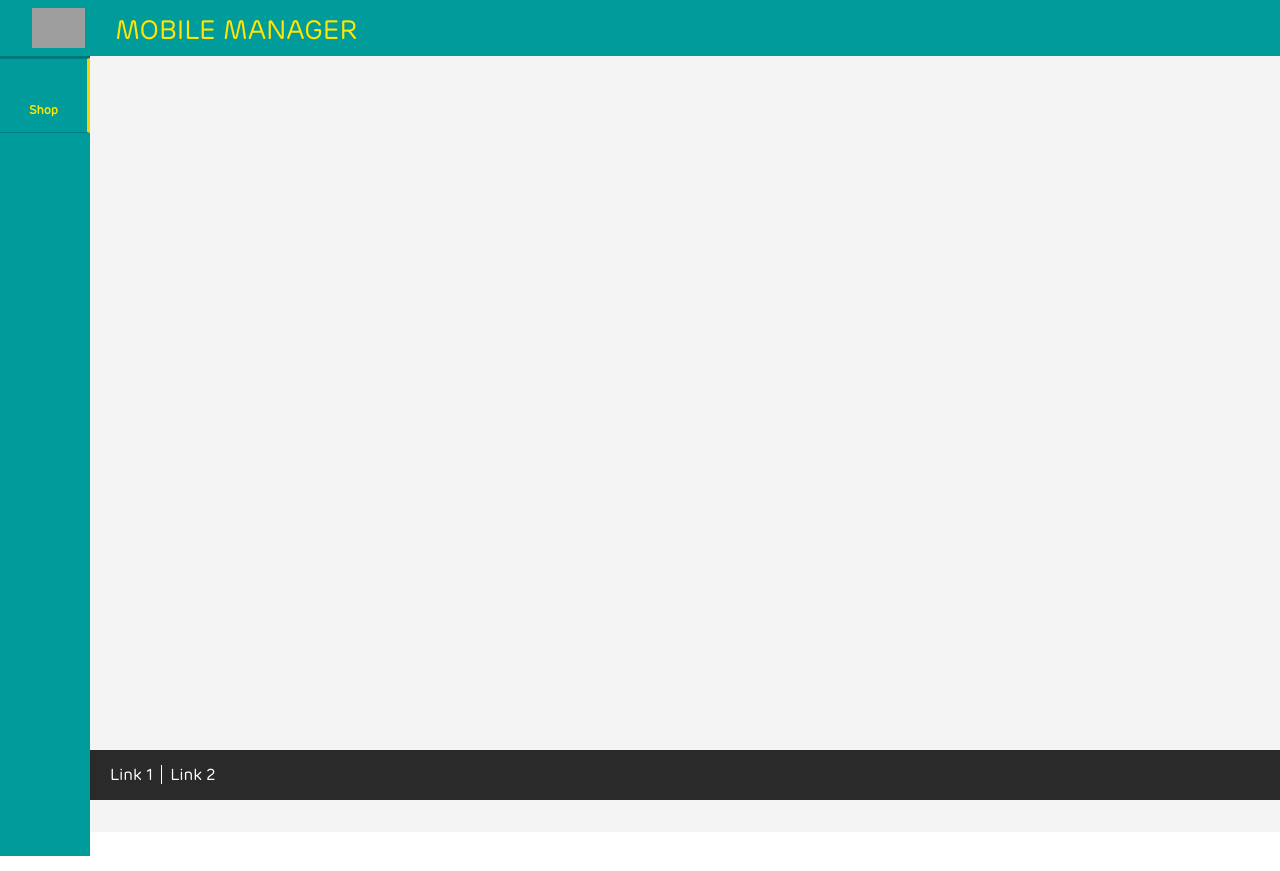
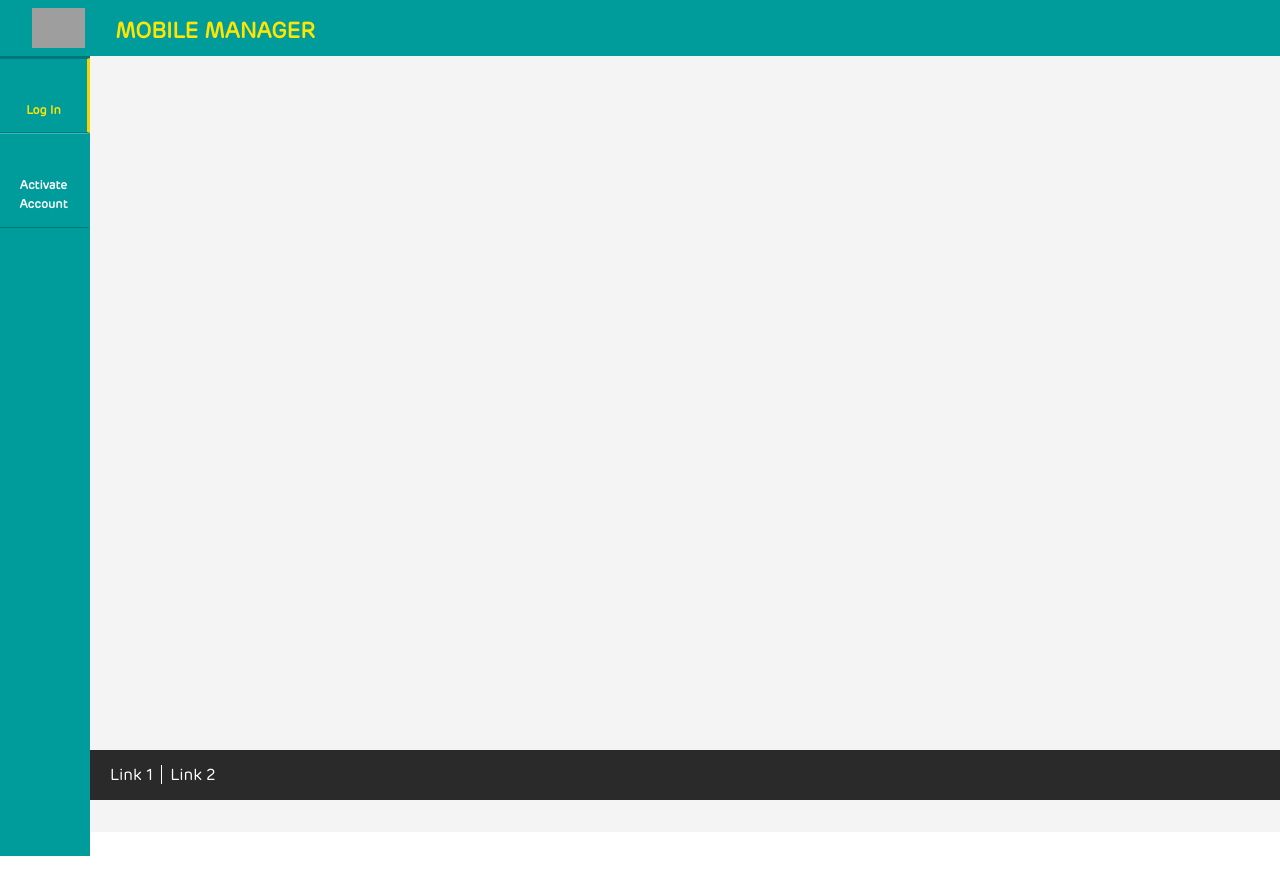
Before and after one commit to Swinny96/ee-mm-layout, a Gatsby site: page / in a window 1280 px wide. Built offline with nearby package versions, Linux system fonts and the light colour scheme; Gatsby itself is replaced by a stand-in of ours; grey boxes are pictures that could not be loaded; a web font is replaced by a local one.

Commit message:
Changed Links

```diff
--- a/src/pages/index.css
+++ b/src/pages/index.css
@@ -137,7 +137,8 @@
   }
 
   .Header-Text {
-    font-size: 20pt;
+    font-size: 22px;
+    font-weight: bold;
     margin: 0px;
     text-decoration: none;
     text-transform: uppercase;
--- a/src/pages/index.js
+++ b/src/pages/index.js
@@ -17,9 +17,12 @@ const IndexPage = () => {
           <Link
             state="active"
             linkstate="active-link"
-            icon="shopping-cart"
-            linkname="Shop"
+            icon="key"
+            linkname="Log In"
           />
+        }
+        link2={
+          <Link state="" linkstate="" icon="user" linkname="Activate Account" />
         }
       />
       <main></main>
```
